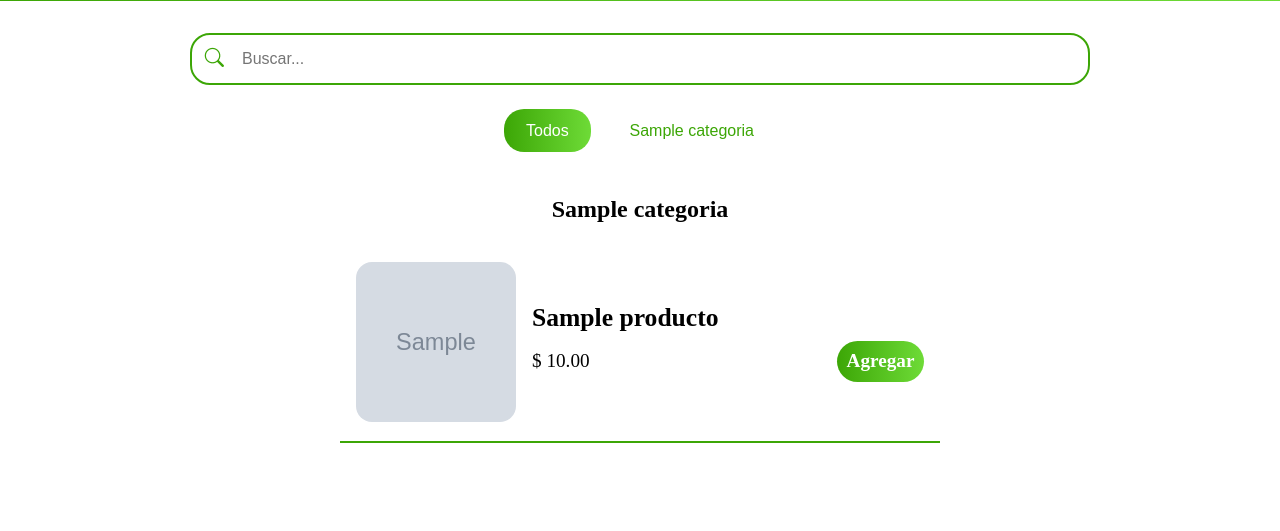
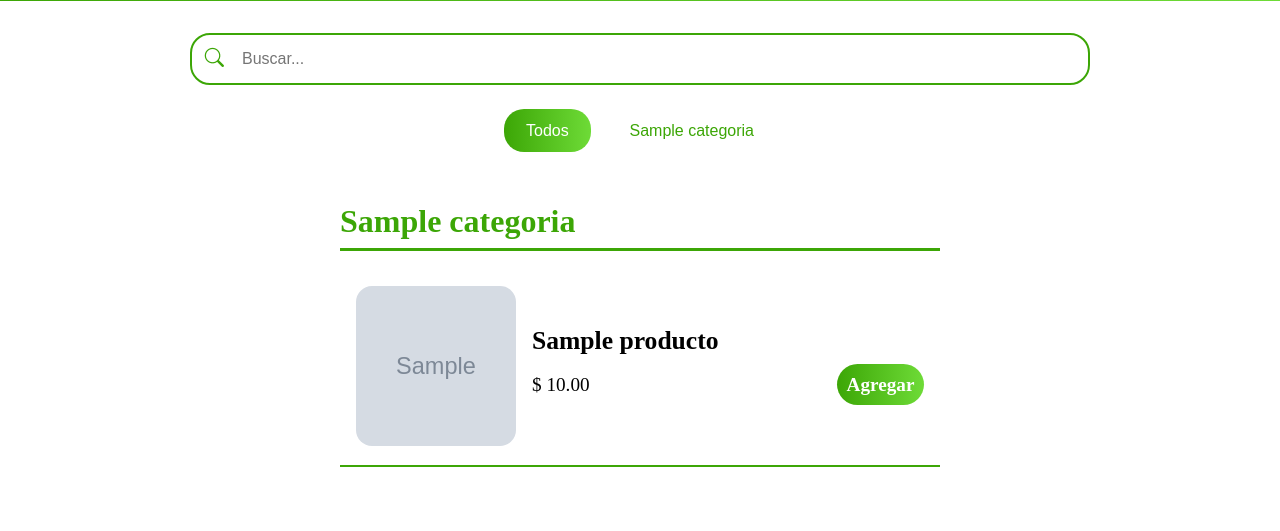
Before and after one commit to JMauRamos/bloom_cafe-IS001, a Django app: page /menu/ in a window 1280 px wide. Shown: the part 708-1239 px from the top of the page. Before the commit the page ends 1151 px from the top, so only its background shows below. Run offline with Django 5.2, Linux system fonts and the light colour scheme; tables that the repository leaves empty hold one stand-in row (values such as "Sample post"); grey boxes marked "Sample" are stand-in pictures.

Commit message:
Funciones de flitracion en el menu

```diff
--- a/IS001v1.0/SWU/IS001v1.0/menu/templates/menu/menu.html
+++ b/IS001v1.0/SWU/IS001v1.0/menu/templates/menu/menu.html
@@ -29,6 +29,7 @@
         </div>
         <div id="productos_menu">
             {% for categoria in categorias %}
+                <div class="categoria_grupo" data-categoria="{{ categoria.nombre }}">
                 <h2 class="titulo_categoria">{{ categoria.nombre }}</h2>
                     {% for producto in categoria.productos.all %}
                         <div class="producto" data-categoria="{{ categoria.nombre }}">
@@ -50,13 +51,13 @@
                         {% empty %}
                         <br>
                     {% endfor %}
+                </div>
             {% endfor %}
     </section>
 </main>
 
 {% block scripts %}
-    <script src="{% static "js/buscarProducto.js" %}"></script>
-    <script src="{% static "js/filtrarProductos.js" %}"></script>
+    <script src="{% static "js/filtrarMenu.js" %}"></script>
 {% endblock %}
 
 {% endblock %}
--- a/IS001v1.0/SWU/IS001v1.0/pedidos/templates/pedidos/checkout.html
+++ b/IS001v1.0/SWU/IS001v1.0/pedidos/templates/pedidos/checkout.html
@@ -57,7 +57,7 @@
                         </div>
                         <div class="opcion">
                             <label for="num_tel"><i class="bi bi-phone-fill"></i></label>
-                            <input type="tel" id="num_tel" name="num_tel" maxlength="12" required placeholder="ej. 123-456-7890">
+                            <input type="tel" id="num_tel" name="num_tel" minlength="10" maxlength="12" required placeholder="ej. 123-456-7890">
                         </div>
                     </div>
                 </div>
--- a/IS001v1.0/SWU/IS001v1.0/static/css/style_clientes.css
+++ b/IS001v1.0/SWU/IS001v1.0/static/css/style_clientes.css
@@ -370,6 +370,25 @@ nav .bi:hover {
     color: var(--verde);
 }
 
+.categoria_grupo {
+    display: flex;
+    flex-direction: column;
+    align-items: center;
+    width: min(95%, 600px);
+    margin-bottom: 2rem;
+}
+
+.titulo_categoria {
+    width: 100%;
+    text-align: left;
+    font-size: 2rem;
+    color: var(--verde);
+    margin-bottom: 1rem;
+    border-bottom: 3px solid var(--verde);
+    padding-bottom: 0.5rem;
+    box-sizing: border-box;
+}
+
 .categorias {
     display: flex;
     justify-content: center;
@@ -451,7 +470,7 @@ nav .bi:hover {
     display: flex;
     align-items: center;
     gap: 1rem;
-    width: min(95%, 600px);
+    width: 100%;
     min-height: 200px;
     height: auto;
     padding: 1rem;
--- a/IS001v1.0/SWU/IS001v1.0/static/js/buscarProducto.js
+++ /dev/null
@@ -1,21 +0,0 @@
-function buscarProducto() {
-    const buscador = document.querySelector('#buscador');
-    const productos = document.querySelectorAll('.producto');
-
-    if(!buscador || !productos) return;
-
-    buscador.addEventListener('input', () => {
-        const texto = buscador.value.toLowerCase().trim();
-
-        productos.forEach(producto => {
-            const nombre = producto.querySelector('h3').textContent.toLowerCase();
-            if (nombre.includes(texto)) {
-                producto.style.display = 'flex';
-            } else {
-                producto.style.display = 'none';
-            }
-        });
-    });
-};
-
-document.addEventListener('DOMContentLoaded', buscarProducto)
--- a/IS001v1.0/SWU/IS001v1.0/static/js/filtrarProductos.js
+++ /dev/null
@@ -1,23 +0,0 @@
-const categorias = document.querySelectorAll('.categoria');
-const productos = document.querySelectorAll('.producto');
-
-categorias.forEach(categoria => {
-    categoria.addEventListener('click', () => {
-        const categoriaSeleccionada = categoria.dataset.categoria;
-
-        categorias.forEach(c => {
-            c.classList.remove('activa');
-        });
-
-        categoria.classList.add('activa');
-
-        productos.forEach(producto => {
-            const categoriaProducto = producto.dataset.categoria;
-            if (categoriaSeleccionada === 'todos' || categoriaProducto === categoriaSeleccionada) {
-                producto.style.display = '';
-            } else {
-                producto.style.display = 'none';
-            }
-        });
-    });
-});
```
Also changed, not shown: IS001v1.0/SWU/IS001v1.0/static/js/filtrarMenu.js (added, +53 -0 lines). Lines whose indentation alone changed are shown as unchanged.
